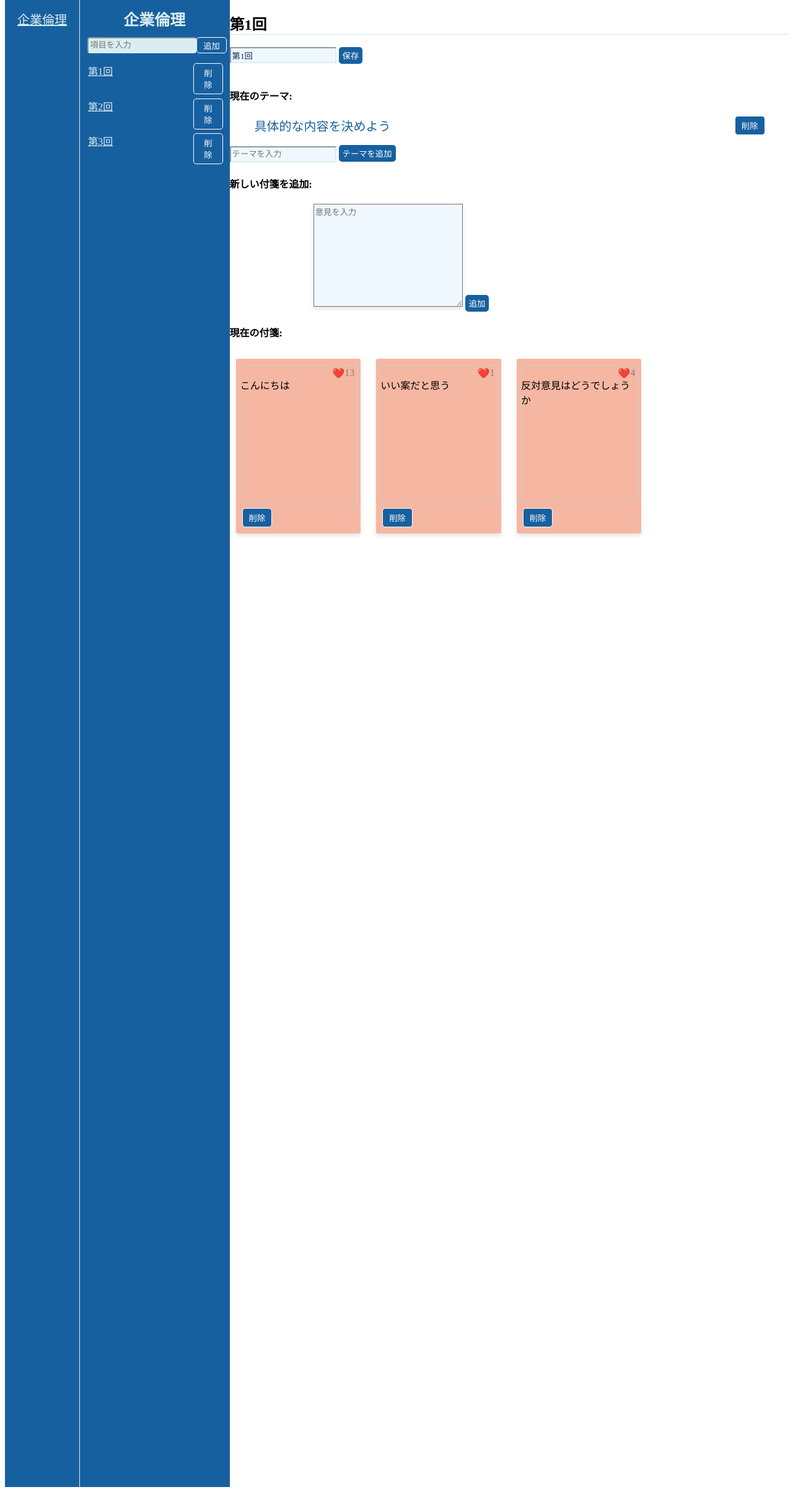
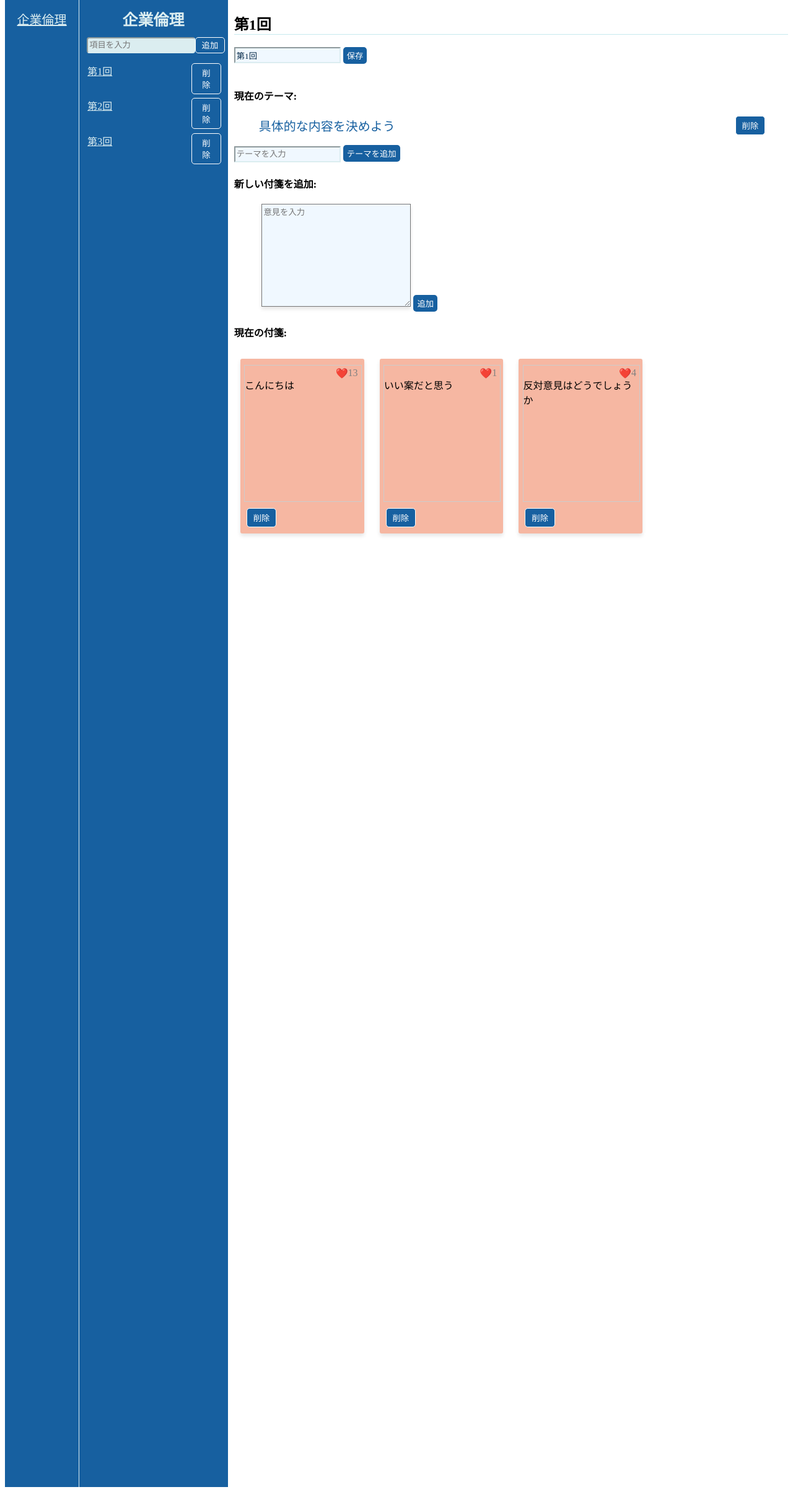
Before and after one commit to IDM-R/Info-Sys-Des-imp, a Flask app: page /item/1 in a window 1280 px wide. Shown: the part 77-2485 px from the top of the page at 62% size. Run offline with Flask 3, Linux system fonts and the light colour scheme; a user stored in the database is signed in; data comes from the database, SQL or seed files in the repository; some web fonts are replaced.

Commit message:
css修正

```diff
--- a/ISD_update/static/style.css
+++ b/ISD_update/static/style.css
@@ -235,7 +235,7 @@
 .opinion{
     background-color: aliceblue;
     box-shadow: 0 4px 6px rgba(0, 0, 0, 0.1);
-    margin-left:15%;
+    margin-left:5%;
 }
 .textbox-wrapper {
     display: flex;
@@ -474,3 +474,6 @@
 .theme-list{
     font-family: UD デジタル 教科書体 NP-R;
 }
+.board{
+    margin-left:10px;
+}
```
